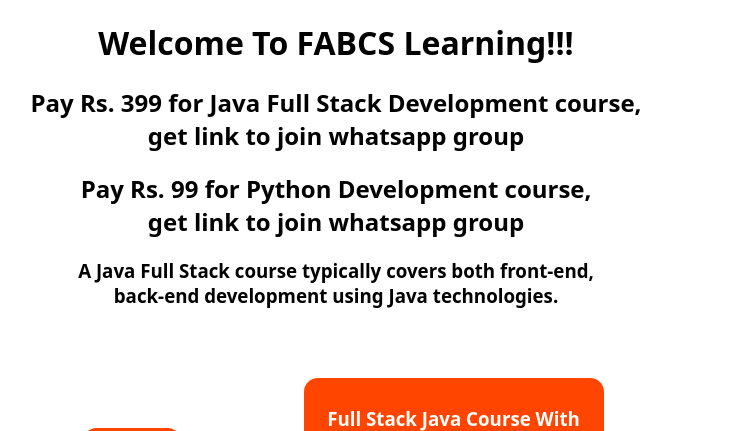
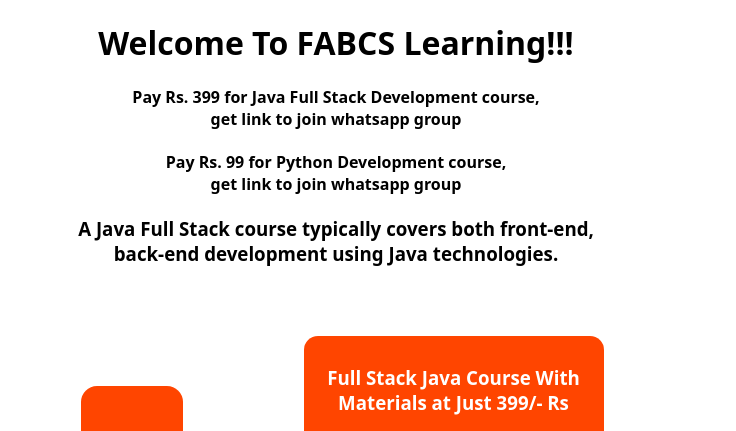
Before and after one commit to FABEDUTECH/Learn, a plain HTML site: page index.html in a window 1280 px wide. Shown: the top 431 px of the page, without its empty margins (304-1040 px from the left). Drawn offline with Linux system fonts and the light colour scheme.

Commit message:
index.html

```diff
--- a/index.html
+++ b/index.html
@@ -14,8 +14,8 @@
 <h1>
                                                               Welcome To FABCS Learning!!!
     </h1>
-	<h2>	Pay Rs. 399  for Java Full Stack Development course, <br> get link to join whatsapp group</h2>
-	<h2>	Pay Rs. 99 for Python Development course, <br> get link to join whatsapp group</h2>
+	<h4>	Pay Rs. 399  for Java Full Stack Development course, <br> get link to join whatsapp group</h4>
+	<h4>	Pay Rs. 99 for Python Development course, <br> get link to join whatsapp group</h4>
 		<h3>
 	A Java Full Stack course typically covers both front-end, <br>back-end development using Java technologies.
 	</h3>
```
